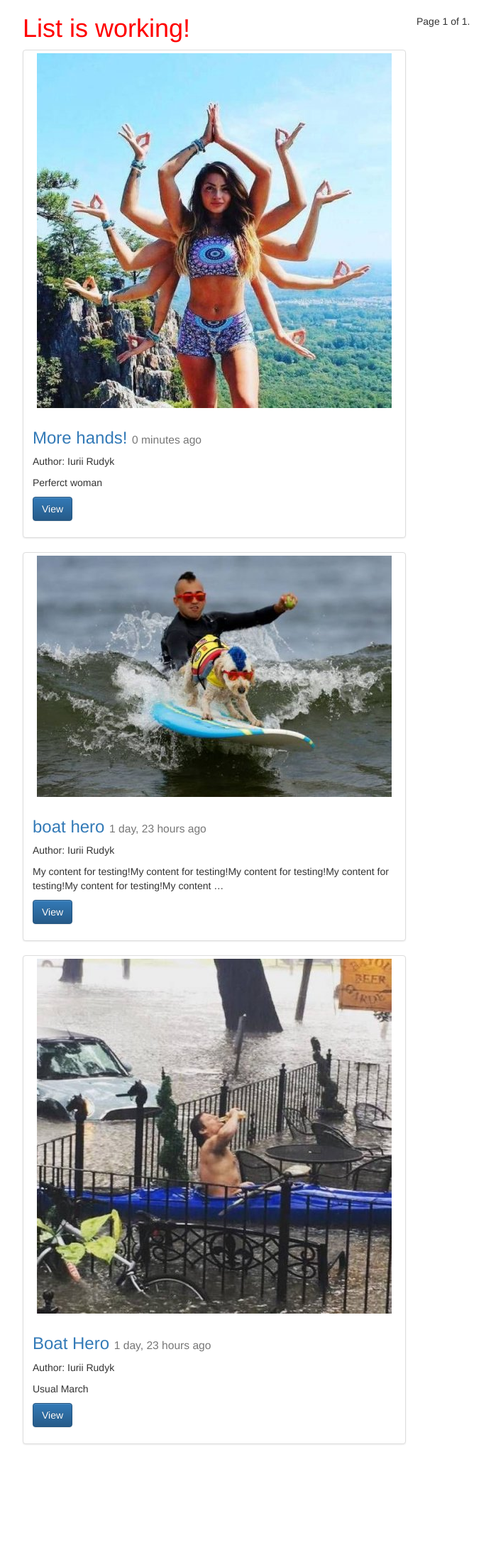
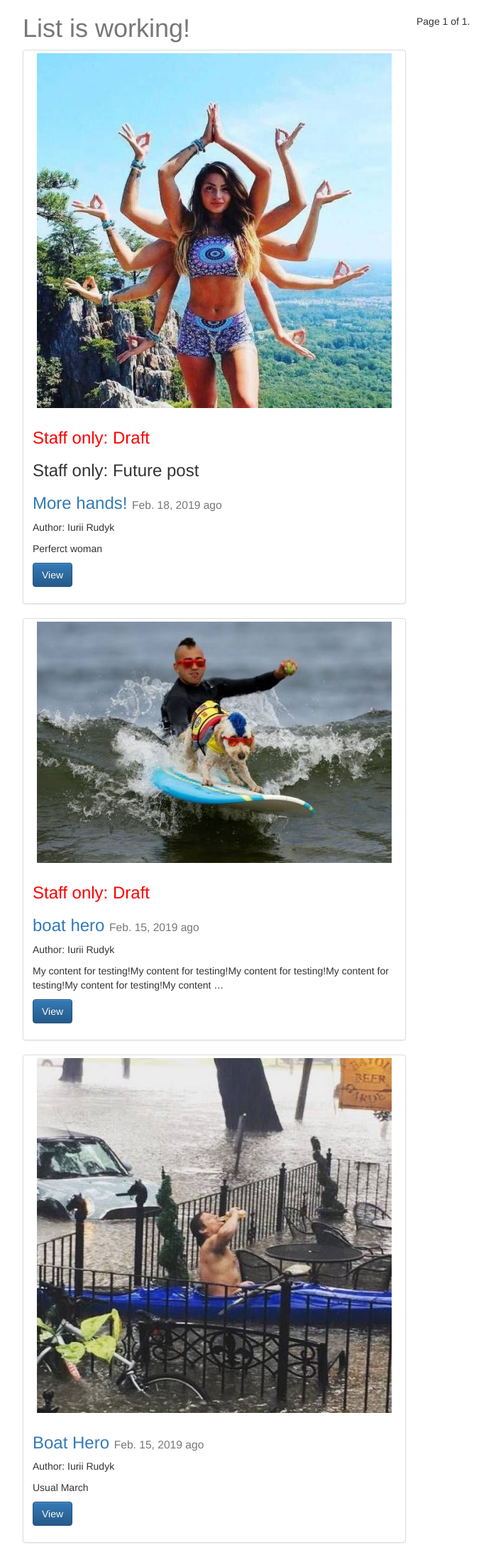
Before and after one commit to Rudyk-Iurii/djangosite1.9, a Django app: page /posts/ in a window 1280 px wide. Shown: the whole page at 71% size, without its empty margins (338-1030 px from the left). Before the commit the page ends 2036 px from the top, so only its background shows below. Run offline with Django 3.2, Linux system fonts and the light colour scheme; a user stored in the database is signed in; data comes from the database, SQL or seed files in the repository; both versions use the stored data as it was after the commit; some libraries are stand-ins or nearby versions.

Commit message:
draft + future post acces (model manager)

```diff
--- a/src/posts/forms.py
+++ b/src/posts/forms.py
@@ -10,5 +10,7 @@ class PostForm(forms.ModelForm):
         fields = [
             "title",
             "content",
-            "image"
+            "image",
+            "draft",
+            "publish"
         ]
--- a/src/posts/models.py
+++ b/src/posts/models.py
@@ -4,10 +4,16 @@ from django.conf import settings
 from django.core.urlresolvers import reverse
 from django.db import models
 from django.db.models.signals import pre_save
+from django.utils import timezone
 
 from django.utils.text import slugify
 # Create your models here.
 # MVC MODEL VIEW CONTROLLER
+
+class PostManager(models.Manager):
+    def active(self, *args, **kwargs):
+        return super(PostManager, self).filter(draft=False).filter(publish__lte=timezone.now())
+
 
 
 def upload_location(instance, filename):
@@ -27,8 +33,12 @@ class Post(models.Model):
     height_field = models.IntegerField(default=0)
     width_field = models.IntegerField(default=0)
     content = models.TextField()
+    draft = models.BooleanField(default=False)
+    publish = models.DateField(auto_now=False, auto_now_add=False)
     updated = models.DateTimeField(auto_now=True, auto_now_add=False)
     timestamp = models.DateTimeField(auto_now=False, auto_now_add=True)
+
+    objects = PostManager()
 
     def __unicode__(self):
         return self.title
--- a/src/posts/views.py
+++ b/src/posts/views.py
@@ -4,7 +4,7 @@ from django.contrib import messages
 from django.core.paginator import Paginator, EmptyPage, PageNotAnInteger
 from django.http import HttpResponse, HttpResponseRedirect, Http404
 from django.shortcuts import render, get_object_or_404, redirect
-
+from django.utils import timezone
 from .forms import PostForm
 from .models import Post
 
@@ -29,9 +29,12 @@ def post_create(request):
     return render(request, "post_form.html", context)
 
 def post_detail(request, slug=None):
-    if not request.user.is_staff or not request.user.is_superuser:
-        raise Http404
+    # if not request.user.is_staff or not request.user.is_superuser:
+    #     raise Http404
     instance = get_object_or_404(Post, slug=slug)
+    if instance.draft or instance.publish > timezone.now().date():
+        if not request.user.is_staff or not request.user.is_superuser:
+            raise Http404
     share_string = quote_plus(instance.content)
 
     context = {
@@ -42,9 +45,12 @@ def post_detail(request, slug=None):
     return render(request, "post_detail.html", context)
 
 def post_list(request):
-    if not request.user.is_staff or not request.user.is_superuser:
-        raise Http404
-    queryset_list = Post.objects.all() #.order_by("-timestamp")
+    # if not request.user.is_staff or not request.user.is_superuser:
+    #     raise Http404
+    today = timezone.now().date
+    queryset_list = Post.objects.active() #.order_by("-timestamp")
+    if request.user.is_staff or request.user.is_superuser:
+        queryset_list = Post.objects.all()
     paginator = Paginator(queryset_list, 10) # Show 25 contacts per page
     page_request_var = "page"
     page = request.GET.get(page_request_var)
@@ -61,7 +67,8 @@ def post_list(request):
     context = {
         "object_list": queryset,
         "title": "List",
-        "page_request_var": page_request_var
+        "page_request_var": page_request_var,
+        "today": today
     }
     return render(request, "post_list.html", context)
 
--- a/src/static/css/base.css
+++ b/src/static/css/base.css
@@ -1,3 +1,3 @@
 h1 {
-    color: #FF0000;
+    color: #777777;
 }
--- a/src/templates/post_detail.html
+++ b/src/templates/post_detail.html
@@ -14,7 +14,7 @@
     <img src="{{ instance.image.url }}" class = "img-responsive">
     <br/>
 
-    <h1>{{ title }}<small> {{ instance.timestamp|timesince }} ago ☺ </small></h1>
+    <h1>{{ title }}<small>{% if instance.draft %} <span style="color:red">Draft</span> {% endif %} {{ instance.publish }} ☺ </small></h1>
     {% if instance.user.get_full_name %}
     <p>Author: {{ instance.user.get_full_name}}</p>
     {% endif %}
--- a/src/templates/post_list.html
+++ b/src/templates/post_list.html
@@ -15,7 +15,8 @@
         {% endif %}
       <!--<img src="..." alt="...">-->
       <div class="caption">
-        <h3><a href='{{ obj.get_absolute_url }}'>{{ obj.title }} </a><small>{{ obj.timestamp|timesince }} ago</small><br/></h3>
+          {% if obj.draft %}<h3 style="color:red">Staff only: Draft</h3>{% endif %}<h3>{% if obj.publish > today %}Staff only: Future post{% endif %}</h3>
+        <h3><a href='{{ obj.get_absolute_url }}'>{{ obj.title }} </a><small>{{ obj.publish}} ago</small><br/></h3>
         {% if obj.user.get_full_name %}
         <p>Author: {{ obj.user.get_full_name }}</p>
         {% endif %}
```
Also changed, not shown: media_cdn/None/1502470121_kartinki-1.jpg (added), src/db.sqlite3, src/posts/migrations/0003_auto_20190215_1739.py (added), src/posts/migrations/0004_auto_20190215_1751.py (added).
